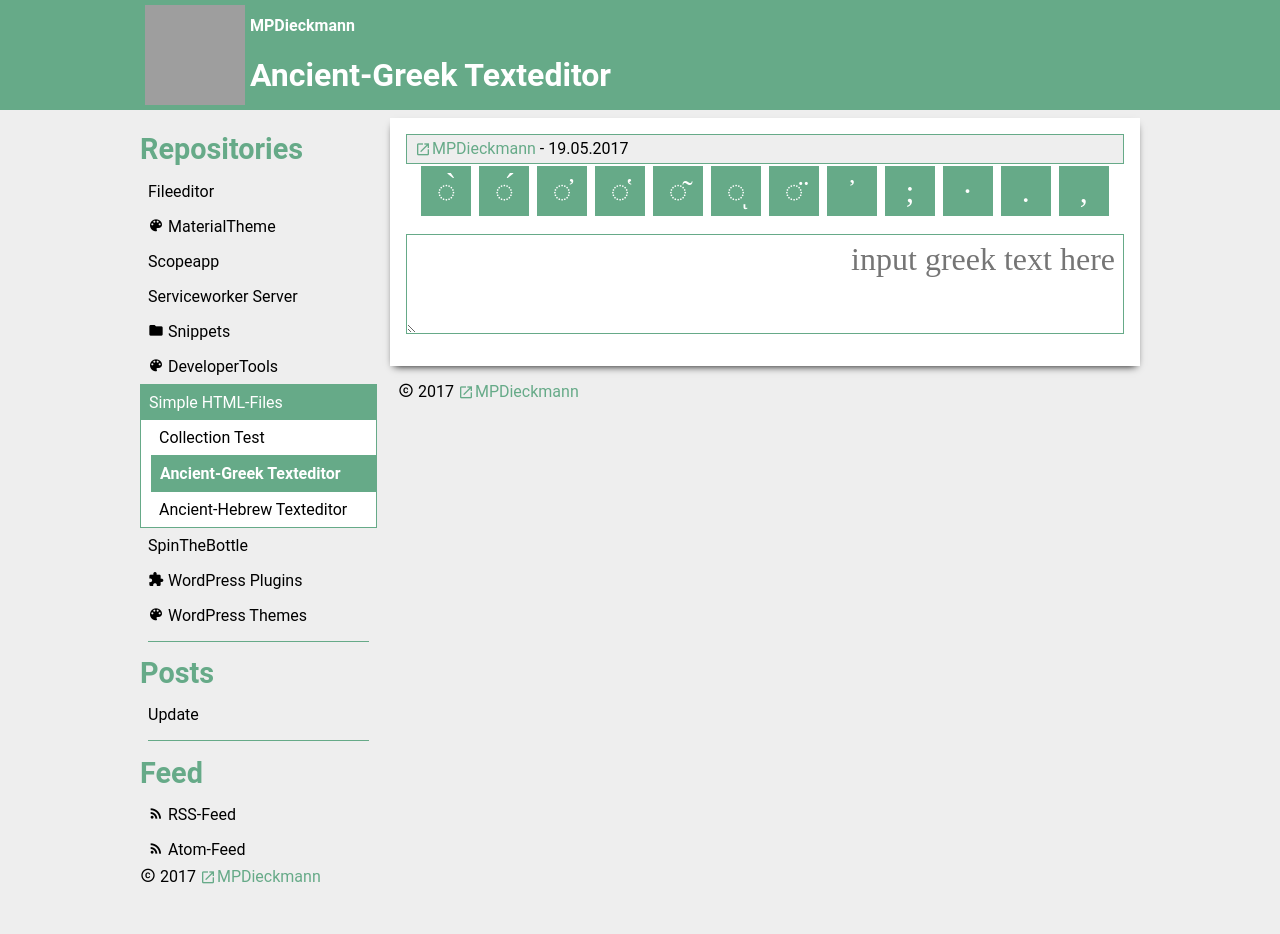
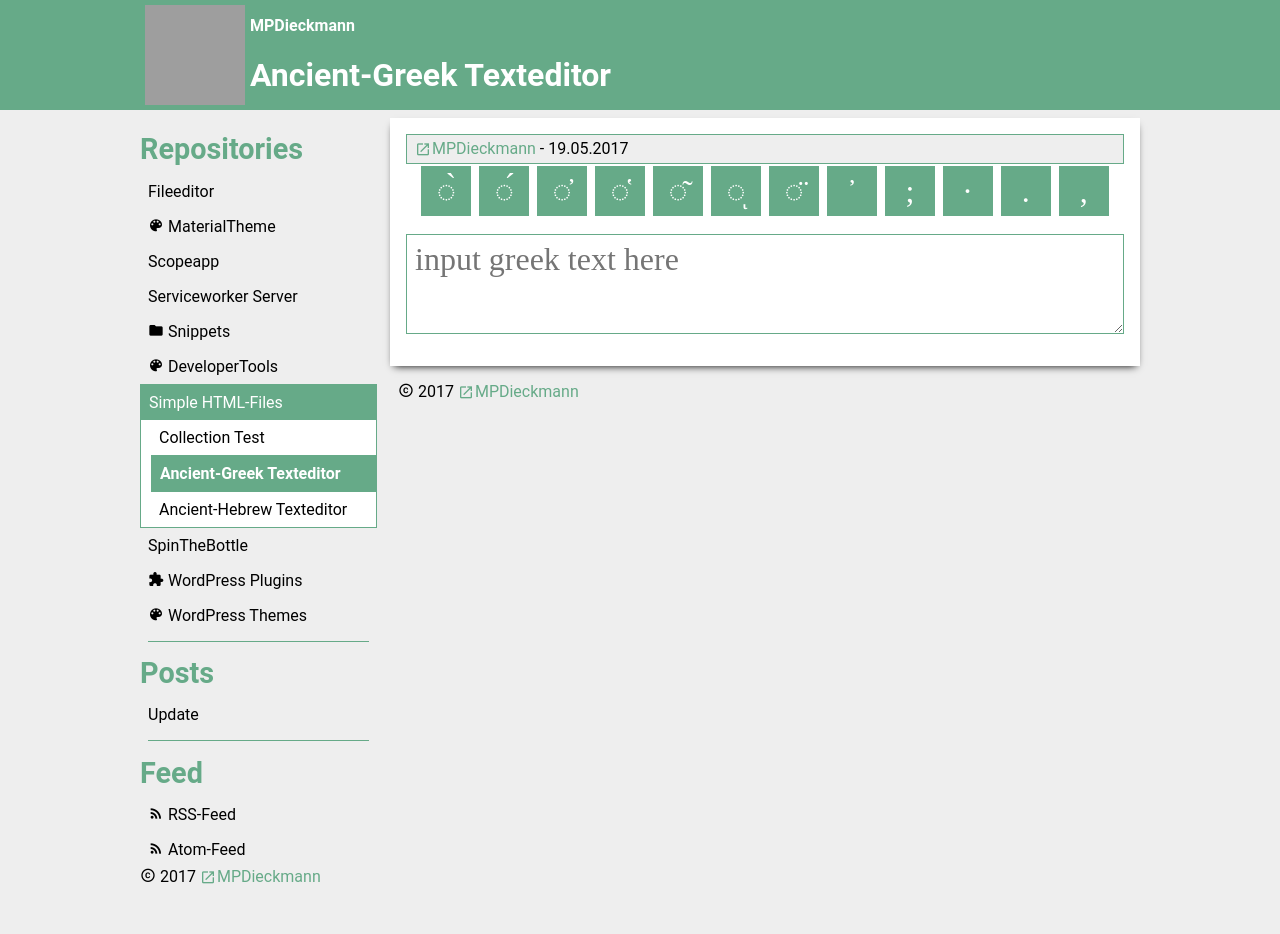
Before and after one commit to MPDieckmann/mpdieckmann.github.io, a Jekyll site: the page built from _repositories/simple/greek-input.html, in a window 1280 px wide. Built offline with Jekyll 4.4.1, drawn with Linux system fonts in a browser that asks for light colours; some web fonts are replaced; grey boxes are pictures that could not be loaded.

Commit message:
Update greek-input.html

```diff
--- a/_repositories/simple/greek-input.html
+++ b/_repositories/simple/greek-input.html
@@ -58,8 +58,7 @@ themecolor: "#6a8"
     padding: 0.5rem;
     margin: 2px;
     box-sizing: content-box;
-    direction: rtl;
-    font: 2em/1em "SBL BibLit";
+    font: 2em/1em "SBL BibLit", "Times New Roman", "Times", serif;
   }
   textarea {
     font: inherit;
@@ -70,8 +69,7 @@ themecolor: "#6a8"
     min-height: 100px;
     max-height: 400px;
     box-sizing: border-box;
-    direction: rtl;
-    font: 2em/1em "SBL BibLit";
+    font: 2em/1em "SBL BibLit", "Times New Roman", "Times", serif;
   }
 </style>
 <div id="toolbar">
```
